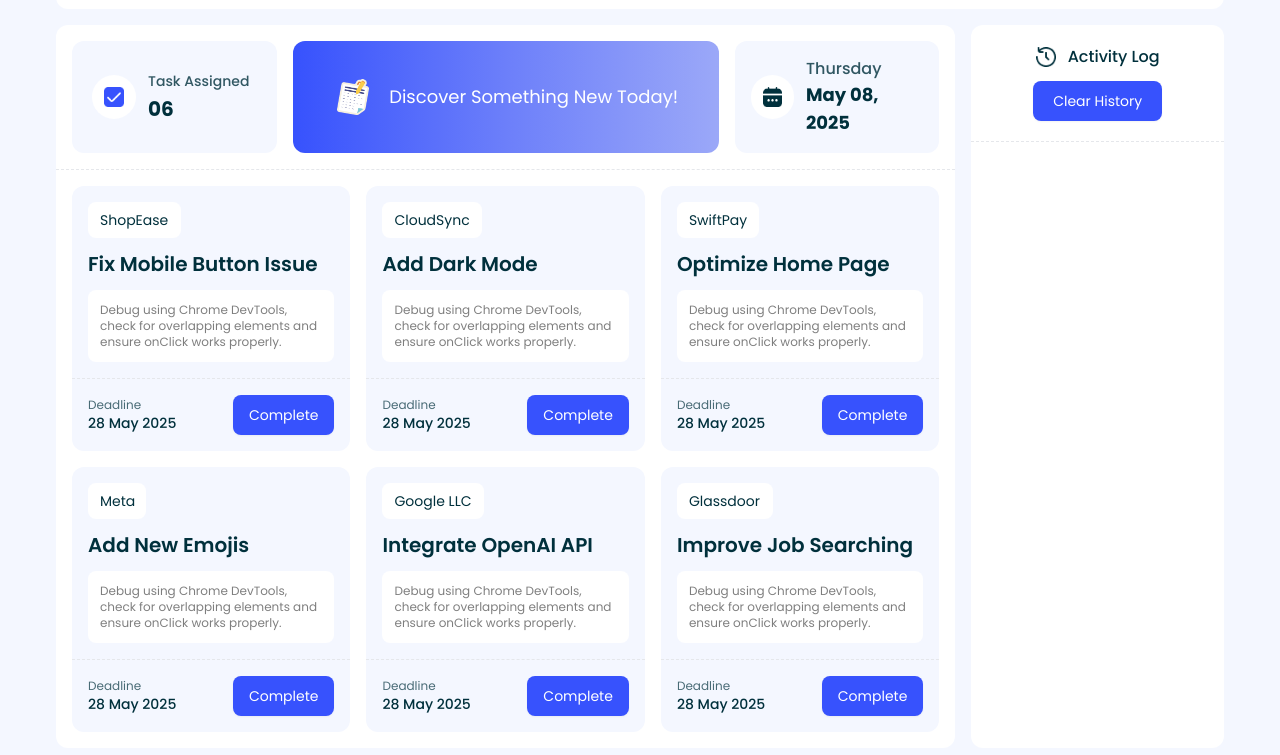
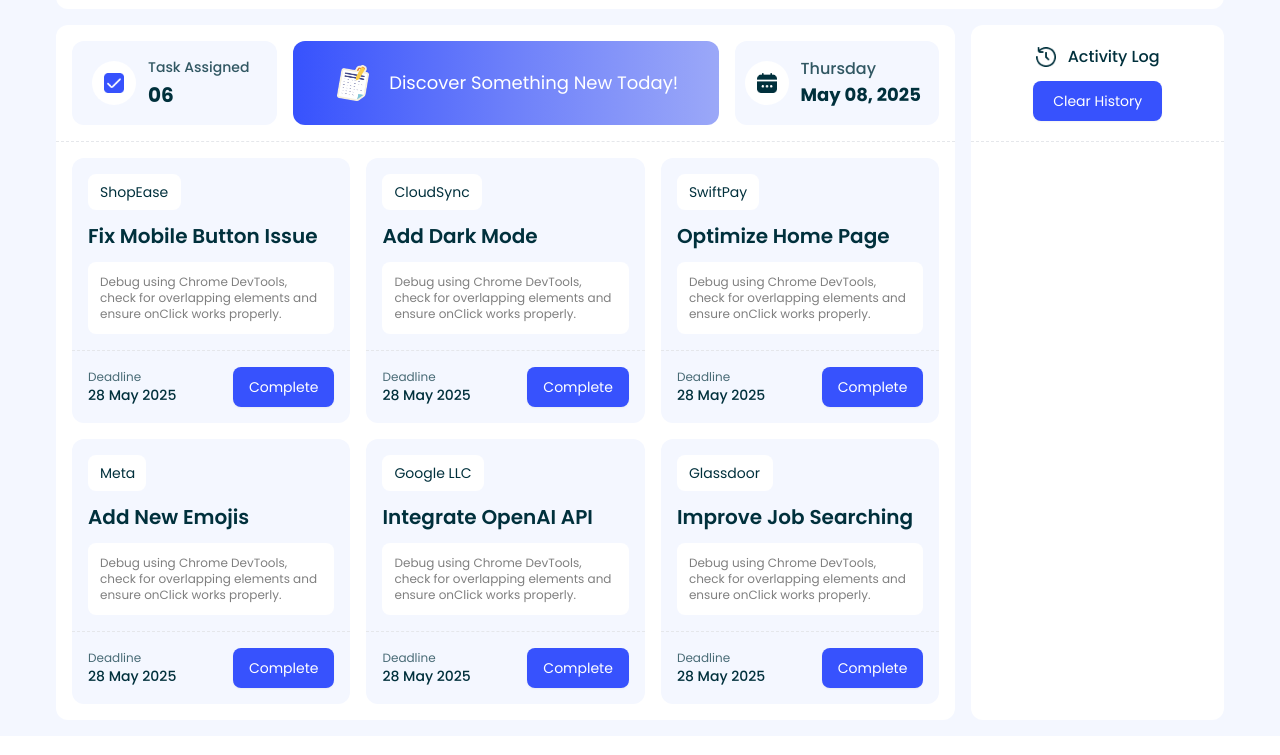
Before and after one commit to Sajjad1007/dev-board, a plain HTML site: page index.html in a window 1280 px wide. Shown: the part 79-834 px from the top of the page. Drawn offline with nearby package versions, Linux system fonts and the light colour scheme.

Commit message:
date updated

```diff
--- a/index.html
+++ b/index.html
@@ -74,7 +74,7 @@
               </div>
             </div>
             <div id="todays-date"
-              class="bg-secondary col-span-1 flex gap-4 xl:gap-3 items-center rounded-xl py-4 px-5 xl:px-4 2xl:px-5 lg:order-3">
+              class="bg-secondary col-span-1 flex gap-4 xl:gap-3 items-center rounded-xl py-4 px-5 lg:px-3.5 xl:px-2.5 2xl:px-5 lg:order-3">
               <div class="p-3 rounded-full bg-white">
                 <img src="./assets/calender.png" loading="lazy" alt="Calender" class="w-5" />
               </div>
```
